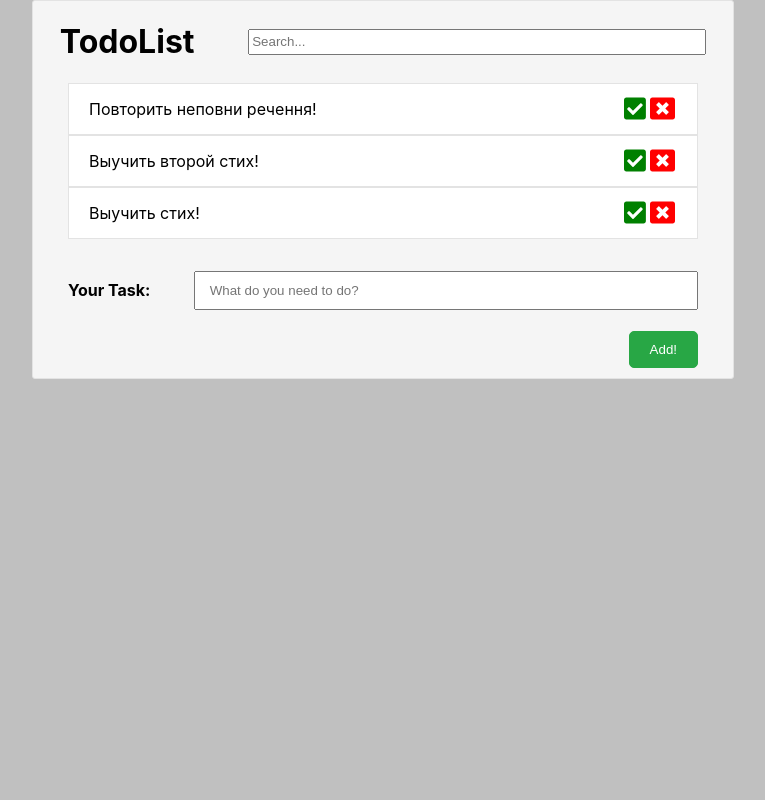
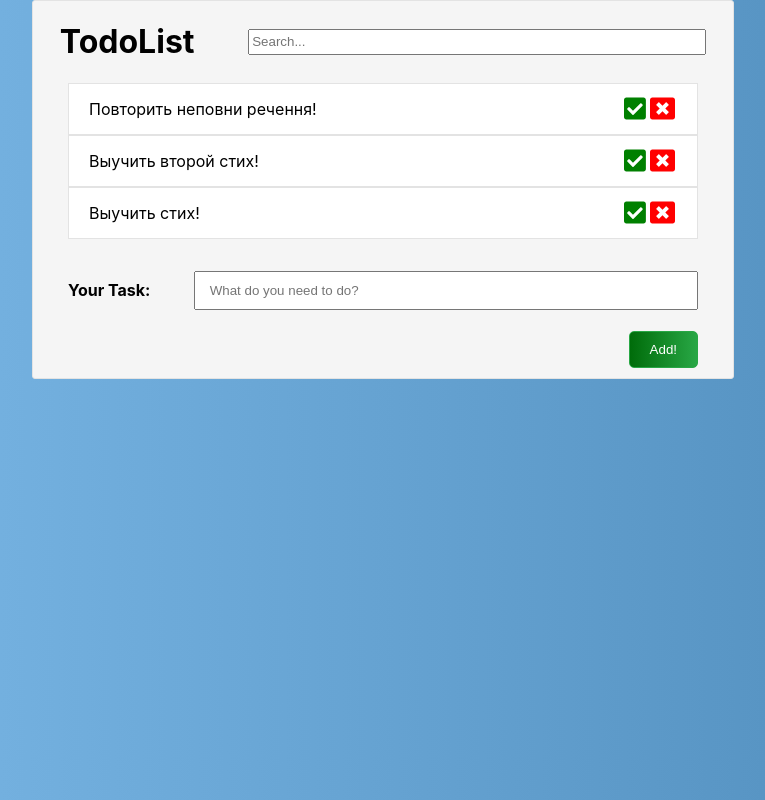
Before and after one commit to Den-programmer/TodoList, a React (Create React App) app: page / in a window 1280 px wide. Shown: the whole page, without its empty margins (257-1022 px from the left). Built offline with nearby package versions, Linux system fonts and the light colour scheme.

Commit message:
Added some styles to improve the app's interface!

```diff
--- a/src/components/todo/AddTask/addTask.jsx
+++ b/src/components/todo/AddTask/addTask.jsx
@@ -26,7 +26,7 @@ const AddTask = (props) => {
                     <h4>Your Task:</h4>
                 </div>
                 <div>
-                    <input onChange={ onTaskInputChange } ref={additionTaskInput} className={classes.input} placeholder=" What do you need to do? " type="text" value={props.newTaskValue}/>
+                    <input title="Enter your task!" onChange={ onTaskInputChange } ref={additionTaskInput} className={classes.input} placeholder=" What do you need to do? " type="text" value={props.newTaskValue}/>
                 </div>
             </div>
             <div ref={HiddenContainer} className={classes.containerHidden}>
@@ -35,7 +35,7 @@ const AddTask = (props) => {
                 </div>
             </div>
             <div className={classes.btn_addTask}>
-                <button onClick={ addTask }>
+                <button title="Add new item!" onClick={ addTask }>
                     Add!
                 </button>
             </div>
--- a/src/components/todo/AddTask/addTask.module.css
+++ b/src/components/todo/AddTask/addTask.module.css
@@ -26,13 +26,14 @@
 }
 .btn_addTask button {
     color:#FFF;
-    background-color: #28A745;
+    background: linear-gradient(to right,#006C0A, #28A745);
     border:1px solid #28A745;
     padding: 10px 20px;
     border-radius:5px;
 }
 .btn_addTask button:hover {
     transition:all .5s ease;
+    background: linear-gradient(to right,#28A745, #006C0A);
     color:#8D00A1;
 }
 .warningRedText {
--- a/src/components/todo/HeaderTodo/headerTodo.jsx
+++ b/src/components/todo/HeaderTodo/headerTodo.jsx
@@ -6,10 +6,10 @@ const HeaderTodo = (props) => {
         <header>
             <div className={classes.container}>
                 <div className={classes.title}>
-                    <h1>TodoList</h1>
+                    <h1 title="Best wishes your TodoList!">TodoList</h1>
                 </div>
                 <div className={classes.search}>
-                    <input className={classes.input} type="text" placeholder="Search..."/>
+                    <input title="Search!" className={classes.input} type="text" placeholder="Search..."/>
                 </div>
             </div>
         </header>
--- a/src/components/todo/tasks/task/task.jsx
+++ b/src/components/todo/tasks/task/task.jsx
@@ -20,10 +20,10 @@ const Task = (props) => {
                 {props.done ? <h6 className={classes.tdLineThrough}>{props.title}</h6> : <h6 className={classes.tdNone}>{props.title}</h6>}
             </div>
             <div className={classes.DefaultButtons}>
-                <div onClick={ doneTask } className={classes.btn_done}>
+                <div title="Mark as Done!" onClick={ doneTask } className={classes.btn_done}>
                     <FontAwesomeIcon className={classes.imgDone} icon={faCheckSquare}  />
                 </div>
-                <div onClick={ deleteTask } className={classes.btn_close}>
+                <div title="Delete!" onClick={ deleteTask } className={classes.btn_close}>
                     <FontAwesomeIcon className={classes.imgClose} icon={faWindowClose} />
                 </div>
             </div>
--- a/src/index.css
+++ b/src/index.css
@@ -1,7 +1,7 @@
 body {
   margin: 0;
   padding: 0;
-  background-color: silver;
+  background: linear-gradient(to right, #7CB9E8, #4F8CBB);
   font-family: -apple-system, BlinkMacSystemFont, 'Segoe UI', 'Roboto', 'Oxygen',
     'Ubuntu', 'Cantarell', 'Fira Sans', 'Droid Sans', 'Helvetica Neue',
     sans-serif;
```
